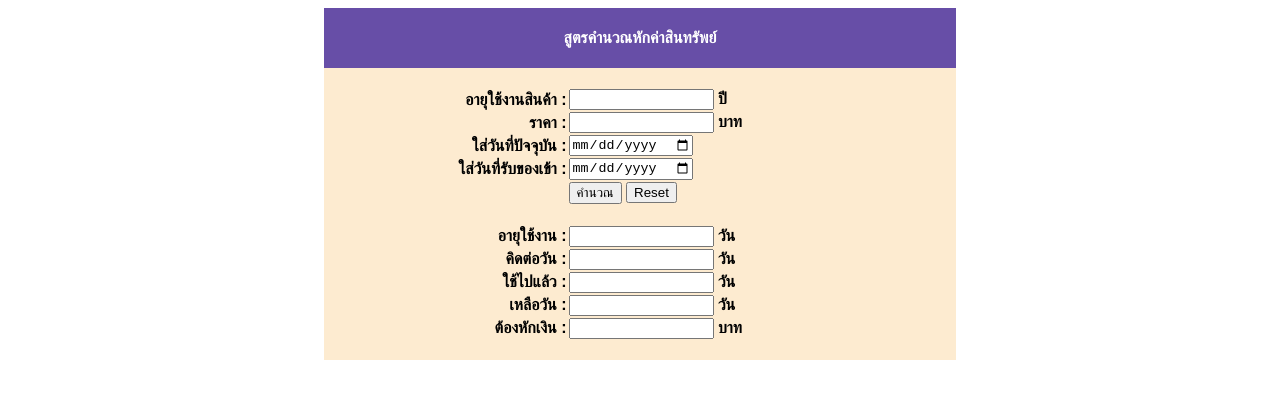
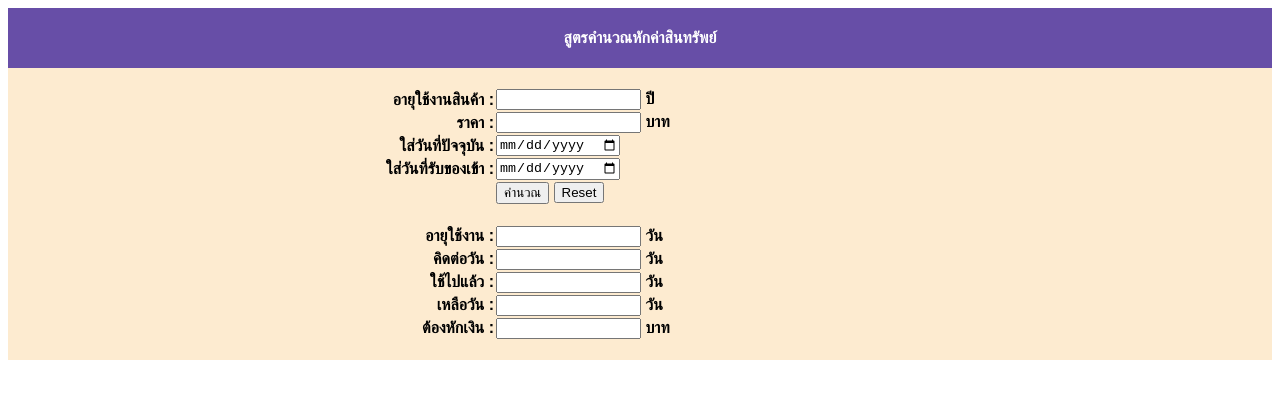
Before and after one commit to scs-nut/nut, a plain HTML site: page index.html in a window 1280 px wide. Drawn offline with Linux system fonts and the light colour scheme.

Commit message:
Update index.html

```diff
--- a/index.html
+++ b/index.html
@@ -38,7 +38,7 @@ function fncCal()
 </script>
 <center>
 <form action="page.cgi" method="post" name="form1">
-    <table style="width:50%">
+    <table style="width:100%">
         <tr>
             <th align="center" colspan="2" style="background-color: #674ea7">&nbsp;</th>
         </tr>
```
